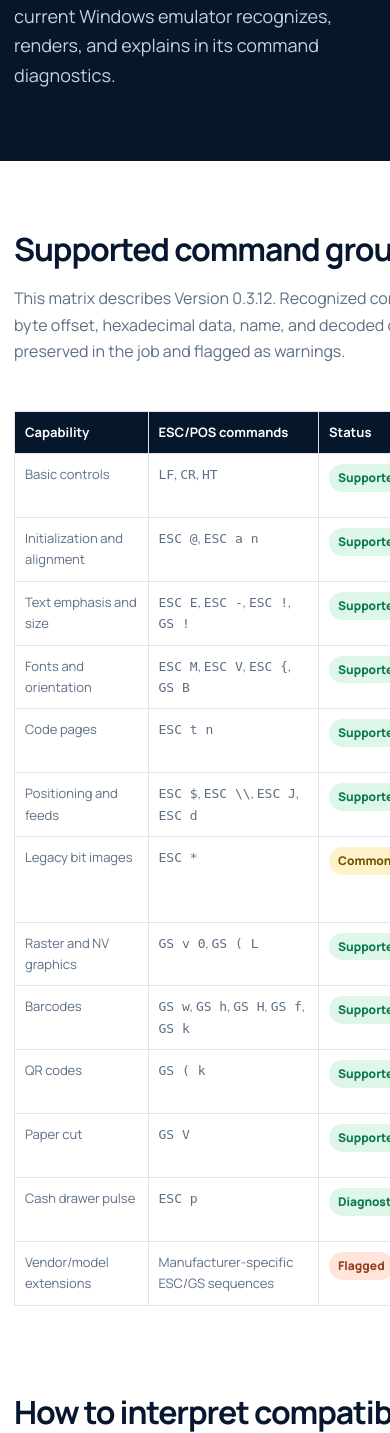
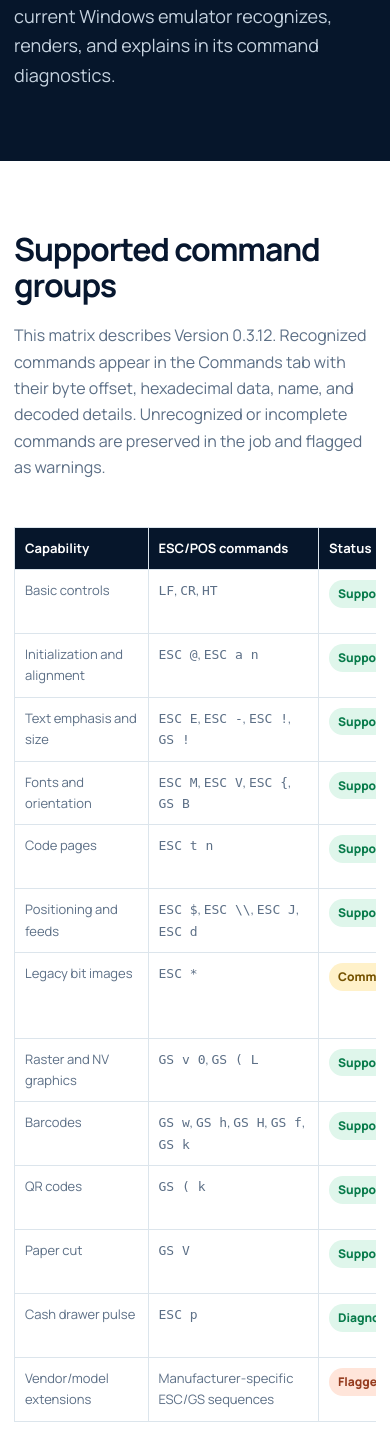
Before and after one commit to enocperez-spec/POS-Printer-Emulator-ESC-POS, a PHP site: page /esc-pos-command-compatibility.html in a window 390 px wide; the page is wider, and only the part inside the window is pictured. Shown: the part 401-1834 px from the top of that part. Run offline with PHP 8.4, Linux system fonts and the light colour scheme.

Commit message:
Fix mobile SEO guide layout

```diff
--- a/website/esc-pos-command-compatibility.html
+++ b/website/esc-pos-command-compatibility.html
@@ -13,7 +13,7 @@
   <link rel="preconnect" href="https://fonts.gstatic.com" crossorigin>
   <link href="https://fonts.googleapis.com/css2?family=DM+Mono:wght@400;500&family=Manrope:wght@400;500;600;700;800&display=swap" rel="stylesheet">
   <link rel="stylesheet" href="styles.css?v=20260715">
-  <link rel="stylesheet" href="seo-pages.css?v=20260715">
+  <link rel="stylesheet" href="seo-pages.css?v=20260715-2">
 </head>
 <body>
   <header class="site-header"><div class="shell header-inner"><a class="brand" href="/"><img src="assets/logo-web.png" alt="POS Printer Emulator"></a><button class="menu-toggle" aria-expanded="false" aria-controls="site-nav" data-menu-toggle><span></span><span></span><span></span><span class="sr-only">Open navigation</span></button><nav class="site-nav" id="site-nav" data-nav><a href="/">Home</a><a href="documentation">Documentation</a><a href="pricing">Pricing</a><a href="faq">FAQ</a><a class="button button-small" href="pos-printer-emulator-download">Download</a></nav></div></header>
--- a/website/esc-pos-troubleshooting.html
+++ b/website/esc-pos-troubleshooting.html
@@ -13,7 +13,7 @@
   <link rel="preconnect" href="https://fonts.gstatic.com" crossorigin>
   <link href="https://fonts.googleapis.com/css2?family=DM+Mono:wght@400;500&family=Manrope:wght@400;500;600;700;800&display=swap" rel="stylesheet">
   <link rel="stylesheet" href="styles.css?v=20260715">
-  <link rel="stylesheet" href="seo-pages.css?v=20260715">
+  <link rel="stylesheet" href="seo-pages.css?v=20260715-2">
   <script type="application/ld+json">{"@context":"https://schema.org","@type":"TechArticle","headline":"ESC/POS Troubleshooting Guide","mainEntityOfPage":"https://www.posprinteremulator.com/esc-pos-troubleshooting","about":["ESC/POS","TCP port 9100","POS receipt printing"]}</script>
 </head>
 <body>
--- a/website/seo-pages.css
+++ b/website/seo-pages.css
@@ -3,7 +3,7 @@
 .page-hero h1{max-width:920px;margin:0 0 22px;font-size:clamp(44px,6vw,74px);line-height:1.05;letter-spacing:-.052em}
 .page-hero p{max-width:790px;margin:0;color:#c5d2df;font-size:clamp(18px,2vw,23px)}
 .page-body{padding:90px 0 110px}.article-layout{display:grid;grid-template-columns:minmax(0,1fr) 340px;gap:85px;align-items:start}
-.article-content{max-width:820px}.article-content h2{margin:58px 0 18px;font-size:clamp(30px,4vw,44px);line-height:1.15;letter-spacing:-.035em}.article-content h2:first-child{margin-top:0}
+.article-content{min-width:0;max-width:820px}.article-content h2{margin:58px 0 18px;font-size:clamp(30px,4vw,44px);line-height:1.15;letter-spacing:-.035em}.article-content h2:first-child{margin-top:0}
 .article-content h3{margin:32px 0 10px;font-size:22px}.article-content p,.article-content li{color:var(--muted)}.article-content a{color:#008baa;text-decoration:underline;text-underline-offset:3px}
 .article-content ul,.article-content ol{padding-left:24px}.article-content li{margin:9px 0}.callout{margin:34px 0;padding:25px 28px;border-left:4px solid var(--cyan);border-radius:0 12px 12px 0;background:#edf8fb}.callout p{margin:0;color:#29465f}
 .numbered-steps{padding:0!important;list-style:none;counter-reset:step}.numbered-steps li{position:relative;min-height:58px;padding:0 0 24px 62px;counter-increment:step}.numbered-steps li:before{content:counter(step);position:absolute;left:0;top:-3px;width:40px;height:40px;display:grid;place-items:center;border-radius:50%;background:var(--navy);color:var(--cyan);font-weight:800}
```
